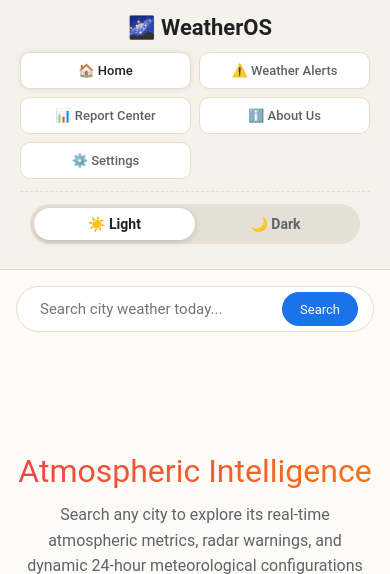
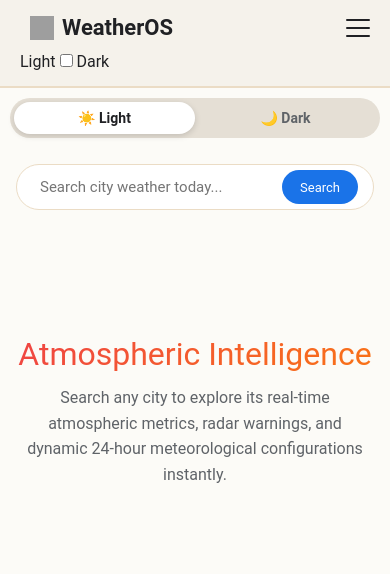
Before and after one commit to NwalTahir/weather-app-python-HTML, a Django app: template weather_app/templates/weather_app/index.html in a window 390 px wide. Shown: the top 574 px of the page. Run offline with Django 5.2, Linux system fonts and the light colour scheme; the template is opened without the code that fills it, so the values that code supplies are empty; parts of the project's set-up code (start-up, migrations or seed data) failed here and were passed over; some libraries are stand-ins or nearby versions; grey boxes are pictures that could not be loaded.

Commit message:
Enhance mobile UX with responsive design updates

```diff
--- a/weather_app/templates/weather_app/index.html
+++ b/weather_app/templates/weather_app/index.html
@@ -170,13 +170,8 @@
         .setting-row { display: flex; justify-content: space-between; align-items: center; padding: 12px 0; border-bottom: 1px dashed var(--border-color); }
 
 /* ==========================================================================
-   UPDATED PROFESSIONAL RESPONSIVE DESIGN (PREMIUM MOBILE UX)
+   PROFESSIONAL HAMBURGER NAV WITH ALWAYS-VISIBLE TOGGLE & CENTERED FOOTER
    ========================================================================== */
-
-@media screen and (max-width: 1024px) {
-    .main-container { padding: 20px 20px 0 20px; }
-    .dashboard-panel { max-width: 100%; }
-}
 
 @media screen and (max-width: 768px) {
     body {
@@ -185,42 +180,83 @@
         overflow-y: auto;
     }
 
-    /* Professional Sidebar Adjustment */
+    /* Sidebar Container Adjustment */
     .sidebar {
         width: 100%;
         height: auto;
         border-right: none;
         border-bottom: 1px solid var(--border-color);
         padding: 15px 20px;
+        display: flex;
+        flex-direction: column;
+        background: var(--sidebar-bg);
+    }
+
+    /* Title & Hamburger Row alignment */
+    .sidebar-header-mobile {
+        display: flex;
+        justify-content: space-between;
+        align-items: center;
+        width: 100%;
     }
 
     .brand-title {
-        margin-bottom: 12px;
-        justify-content: center;
+        margin-bottom: 0 !important;
     }
 
-    /* Kichri Dur Karne Ke Liye: Dynamic Grid Clean look */
+    /* Hamburger Menu Icon Design */
+    .hamburger-menu-btn {
+        display: flex;
+        flex-direction: column;
+        justify-content: space-between;
+        width: 24px;
+        height: 18px;
+        background: transparent;
+        border: none;
+        cursor: pointer;
+    }
+
+    .hamburger-menu-btn span {
+        width: 100%;
+        height: 2px;
+        background-color: var(--text-main);
+        border-radius: 2px;
+        transition: all 0.3s ease;
+    }
+
+    /* Always Visible Light/Dark Theme Bar (WeatherOS ke theek niche) */
+    .mode-toggle-box-always-visible {
+        width: 100%;
+        margin-top: 12px;
+        display: block !important; /* Yeh hamesha visible rahega */
+    }
+
+    /* Links initial state: hidden on mobile until clicked */
     .menu-list {
-        display: grid;
-        grid-template-columns: repeat(auto-fit, minmax(130px, 1fr));
+        display: none;
+        flex-direction: column;
+        width: 100%;
+        margin-top: 15px;
         gap: 8px;
-        width: 100%;
+        padding-top: 10px;
+        border-top: 1px dashed var(--border-color);
+    }
+
+    /* Show links when active class is triggered via JS */
+    .menu-list.active {
+        display: flex !important;
     }
 
     .menu-item {
-        padding: 10px;
-        font-size: 13px;
-        justify-content: center;
+        width: 100%;
+        padding: 12px 15px;
+        border-radius: 8px;
+        justify-content: flex-start;
+        background: var(--card-bg);
         border: 1px solid var(--border-color);
-        background: var(--card-bg);
     }
 
-    .mode-toggle-box {
-        margin-top: 12px;
-        padding-top: 12px;
-        border-top: 1px dashed var(--border-color);
-    }
-
+    /* Remaining Page Layout Fixes */
     .main-container {
         padding: 16px;
         height: auto;
@@ -230,98 +266,51 @@
     .top-row {
         flex-direction: column;
         gap: 12px;
-        margin-bottom: 20px;
     }
 
     .search-form {
         width: 100%;
     }
 
-    /* Main Weather Block Auto-Stacking */
-    .main-weather-block {
-        grid-template-columns: 1fr;
-        text-align: center;
-        gap: 20px;
-    }
-
-    .left-vector-zone {
-        justify-content: center;
-    }
-
-    .extra-stats {
-        border-left: none;
-        border-top: 1px solid var(--border-color);
-        border-bottom: 1px solid var(--border-color);
-        padding: 15px 0;
-    }
-
-    .right-indices-box {
-        min-width: 100%;
-    }
-
-    .condition-headline {
-        text-align: center;
-    }
-
-    /* FIX: Tabs Bahar Nikalna Band (Scrollable & Responsive Touch) */
+    /* Tabs horizontal clean touch scroll */
     .view-tabs {
         display: flex;
         overflow-x: auto;
         white-space: nowrap;
         -webkit-overflow-scrolling: touch;
-        padding-bottom: 4px;
+        padding-bottom: 6px;
+        gap: 10px;
         border-bottom: 1px solid var(--border-color);
-        gap: 10px;
     }
 
     .view-tabs::-webkit-scrollbar {
         height: 4px;
     }
-
     .view-tabs::-webkit-scrollbar-thumb {
         background: var(--border-color);
-        border-radius: 4px;
+        border-radius: 2px;
     }
 
     .tab-node {
         flex: 1;
+        min-width: 110px;
         text-align: center;
-        padding: 8px 12px;
-        font-size: 14px;
     }
 
-    .triggers-split-layout {
+    .main-weather-block, .triggers-split-layout {
         grid-template-columns: 1fr;
     }
 
-    .footer-columns-grid {
-        grid-template-columns: repeat(2, 1fr);
-        gap: 20px;
-    }
-
-    .footer-bottom-flex {
+    /* SIGNATURE CENTERING */
+    .footer-bottom-flex,
+    .footer-signature-zone,
+    .footer-signature-zone * {
+        display: flex;
         flex-direction: column;
-        align-items: center;
-        text-align: center;
-        gap: 15px;
-    }
-}
-
-@media screen and (max-width: 480px) {
-    .menu-list {
-        grid-template-columns: repeat(2, 1fr); /* 2 Columns grid for uniform mobile links */
-    }
-
-    .weather-card, .outside-section-card {
-        padding: 20px 15px;
-    }
-
-    .temp-num-container {
-        font-size: 60px;
-    }
-
-    .footer-columns-grid {
-        grid-template-columns: 1fr;
+        align-items: center !important;
+        text-align: center !important;
+        justify-content: center !important;
+        width: 100%;
     }
 }
 
@@ -330,17 +319,36 @@
     <script defer src="https://cdn.vercel-insights.com/v1/script.js"></script>
 </head>
 <body>
+
     <div class="sidebar">
-        <div>
-            <div class="brand-title">🌌 WeatherOS</div>
-            <ul class="menu-list">
-                <li class="menu-item active" onclick="switchPanel('home-panel', this)">🏠 Home</li>
-                <li class="menu-item" onclick="switchPanel('alerts-panel', this)">⚠️ Weather Alerts</li>
-                <li class="menu-item" onclick="switchPanel('reports-panel', this)">📊 Report Center</li>
-                <li class="menu-item" onclick="switchPanel('about-panel', this)">ℹ️ About Us</li>
-                <li class="menu-item" onclick="switchPanel('settings-panel', this)">⚙️ Settings</li>
-            </ul>
+    <div class="sidebar-header-mobile">
+        <div class="brand-title">
+            <img src="/static/weather_app/images/logo.png" alt="Logo" style="width:24px; height:24px;"> <span>WeatherOS</span>
         </div>
+
+        <button class="hamburger-menu-btn" onclick="toggleMobileMenu()">
+            <span></span>
+            <span></span>
+            <span></span>
+        </button>
+    </div>
+
+    <div class="mode-toggle-box-always-visible">
+        <div class="theme-switch-container">
+            <span>Light</span>
+            <input type="checkbox" id="themeToggleCheckbox">
+            <span>Dark</span>
+        </div>
+    </div>
+
+    <div class="menu-list" id="mobileMenuList">
+        <a href="#" class="menu-item">Home</a>
+        <a href="#" class="menu-item">Weather Alerts</a>
+        <a href="#" class="menu-item">Report Center</a>
+        <a href="#" class="menu-item">About Us</a>
+        <a href="#" class="menu-item">Settings</a>
+    </div>
+</div>
 
         <div class="mode-toggle-box">
             <div class="theme-pill-container">
@@ -710,6 +718,14 @@
                 }
             });
         }
+
+        function toggleMobileMenu() {
+            var menu = document.getElementById("mobileMenuList");
+            if (menu) {
+                menu.classList.toggle("active");
+            }
+        }
+
     </script>
 </body>
 </html>
```
